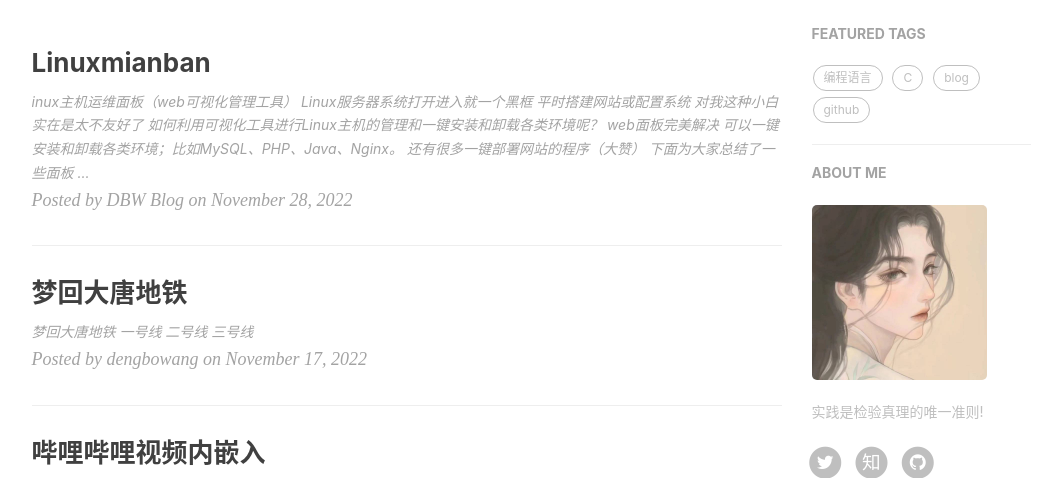
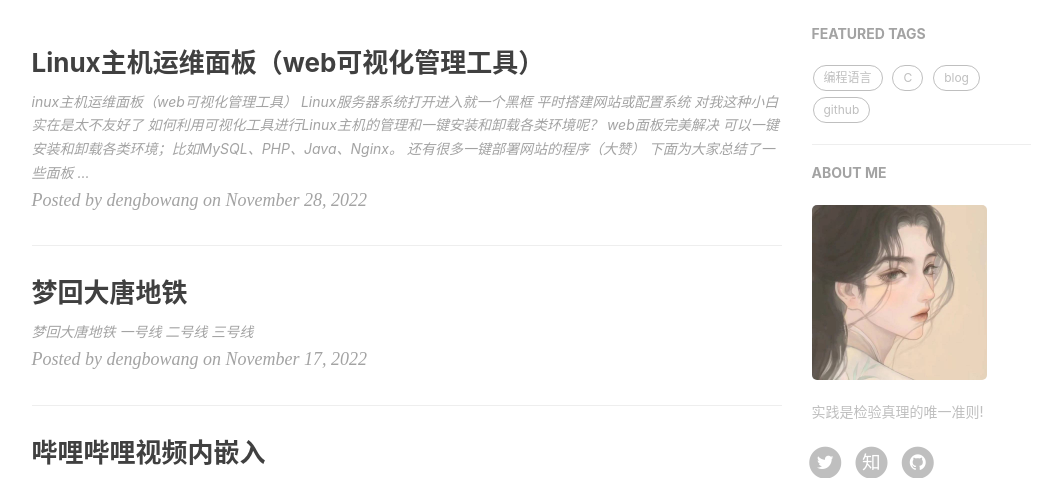
Before and after one commit to dengbowang/Blog, a Jekyll site: the page built from index.html, in a window 1280 px wide and 900 px high, cut to the strip 422-900 px from the top of the window. Shown: the whole strip, without its empty margins (136-1198 px from the left). Built offline with Jekyll 4.4.1, drawn with Linux system fonts in a browser that asks for light colours; nearby versions of some CDN libraries; the list of posts is cut into pages by our own code; comment, search, counter and statistics services are not loaded.

Commit message:
更新 2022-11-28-Linuxmianban.md

```diff
--- a/_posts/2022-11-28-Linuxmianban.md
+++ b/_posts/2022-11-28-Linuxmianban.md
@@ -1,3 +1,16 @@
+---
+
+layout:       post
+title:        "Linux主机运维面板（web可视化管理工具）"
+author:       "dengbowang"
+header-style: text
+catalog:      true
+tags:
+    - Linux
+    - web
+
+---
+
 # **inux主机运维面板（web可视化管理工具）**
 
 ![img](https://img-blog.csdnimg.cn/img_convert/3da5f9e4b86cbf4b7b35b76867850d28.png)
```
